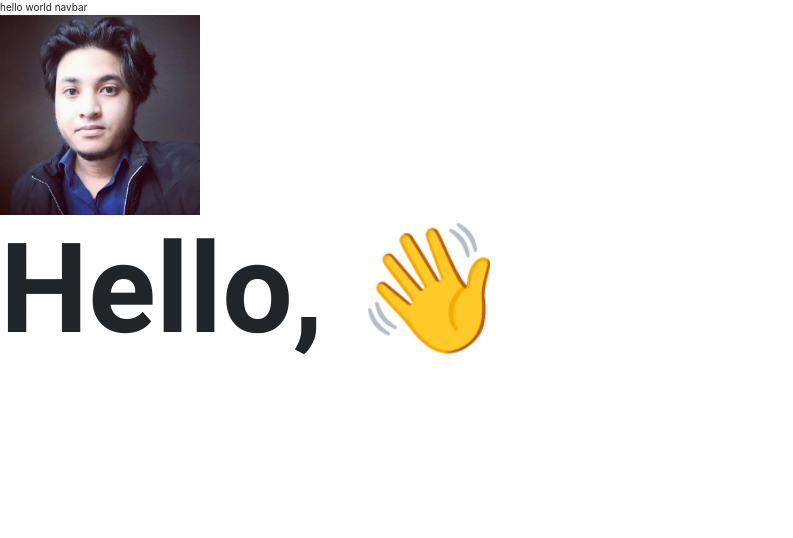
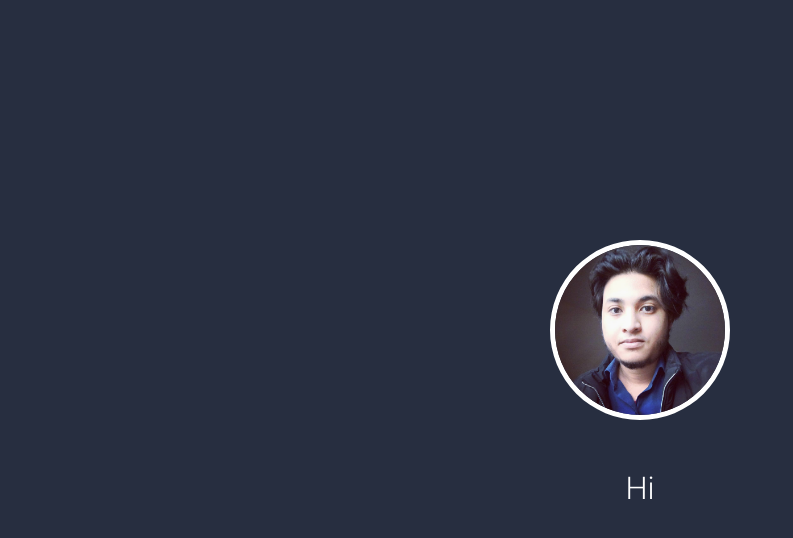
Before and after one commit to maxios/khaledmaher, a Gatsby site: page / in a window 1280 px wide. Shown: the whole page, without its empty margins (0-793 px from the left). Built offline with nearby package versions, Linux system fonts and the light colour scheme; Gatsby itself is replaced by a stand-in of ours.

Commit message:
home page init

```diff
--- /dev/null
+++ b/src/components/photo/index.js
@@ -0,0 +1,17 @@
+import React from 'react';
+import PropType from 'prop-types';
+import Image from '@images/photo.png';
+
+const Photo = props => (
+  <img
+    src={Image}
+    width={props.width}
+    className="photo"
+  />
+)
+
+Photo.propTypes = {
+  width: PropType.number.isRequired
+}
+
+export default Photo;
--- a/src/pages/index.js
+++ b/src/pages/index.js
@@ -5,21 +5,24 @@ import { config, library } from '@fortawesome/fontawesome-svg-core'
 import '@fortawesome/fontawesome-svg-core/styles.css'
 import { faBars } from '@fortawesome/free-solid-svg-icons'
 import 'bootstrap/dist/css/bootstrap.min.css';
-import Photo from '@images/photo.png';
-import Navbar from '@components/navbar';
+import Photo from '@components/photo';
 
 config.autoAddCss = false
 
 library.add(faBars);
 
 const IndexPage = () => {
-  const avatarDimension = 200;
 
   return (
-    <div>
-      <Navbar/>
-      <img src={Photo} width={avatarDimension} className="avatar"/>
-      <h1 className="greetings"> Hello, 👋 </h1>
+    <div className="background">
+      <div className="home__container">
+        <div className="home__photo">
+          <Photo width={180}/>
+        </div>
+        <div className="home__greetings">
+          <h1 className="greetings font-white text-centered"> Hi </h1>
+        </div>
+      </div>
     </div>
   )
 }
--- a/src/styles/alignments.scss
+++ b/src/styles/alignments.scss
@@ -2,3 +2,14 @@
   margin-left: auto;
   margin-right: auto;
 }
+
+.absolute {
+  position: absolute;
+}
+
+.horizontal-centered {
+  margin-right: auto;
+  margin-left: auto;
+  left: 0;
+  right: 0;
+}
--- /dev/null
+++ b/src/styles/components/photo.scss
@@ -0,0 +1,4 @@
+.photo {
+  border: 5px solid #ffffff;
+  border-radius: 50%
+}
--- a/src/styles/index.scss
+++ b/src/styles/index.scss
@@ -32,10 +32,16 @@ $browser-context: 16;
 @include font('RobotoCondensed-LightItalic', '../statics/fonts/RobotoCondensed-LightItalic');
 @include font('RobotoCondensed-Regular', '../statics/fonts/RobotoCondensed-Regular');
 
+@import 'variables.scss';
 @import "bulma/bulma.sass";
 @import 'common.scss';
 @import 'typography.scss';
 @import 'alignments.scss';
+
+@import 'pages/home.scss';
+
+// components
+@import 'components/photo.scss';
 
 body {
   width: 100%;
--- /dev/null
+++ b/src/styles/pages/home.scss
@@ -0,0 +1,17 @@
+.background {
+  height: 100vh;
+  background-color: $color-primary;
+}
+
+.home__container {
+  padding-top: 30vh;
+}
+
+.home__photo {
+  display: block;
+  text-align: center;
+}
+
+.home__greetings {
+  margin-top: em(80)
+}
--- a/src/styles/typography.scss
+++ b/src/styles/typography.scss
@@ -1,8 +1,16 @@
 .greetings {
-  font-size: em(200);
-  font-family: "Roboto-Bold";
+  font-size: em(50);
+  font-family: "Roboto-Light";
 }
 
 .subtitle--small {
   font-size: em(14);
 }
+
+.font-white {
+  color: $color-white;
+}
+
+.text-centered {
+  text-align: center;
+}
--- /dev/null
+++ b/src/styles/variables.scss
@@ -0,0 +1,4 @@
+// Colors
+
+$color-primary: #272E40;
+$color-white: #FFFFFF;
```
